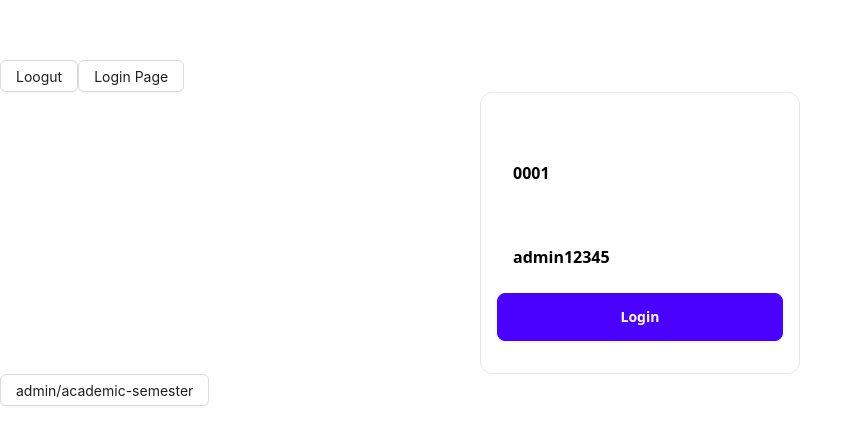
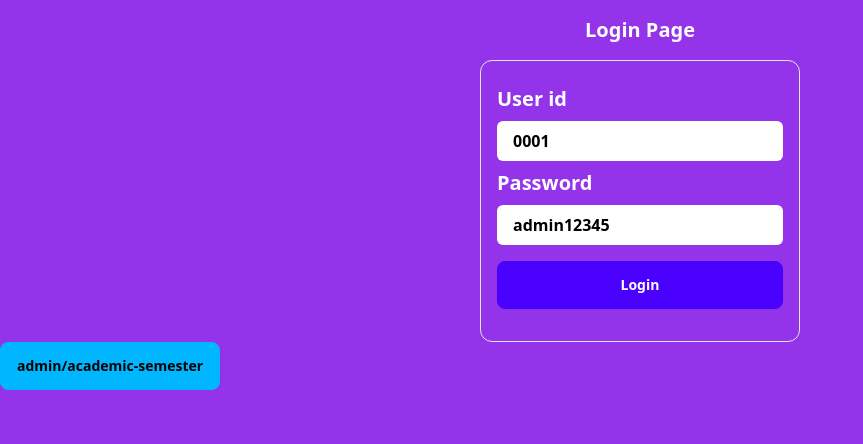
Before and after one commit to Suvrodev/UniversityManagement-Client, a React (Vite) app: page /login in a window 1280 px wide. Shown: the top 444 px of the page, without its empty margins (0-863 px from the left). Built offline with nearby package versions, Linux system fonts and the light colour scheme.

Commit message:
added department slice and login header

```diff
--- a/src/components/Header/Header.tsx
+++ b/src/components/Header/Header.tsx
@@ -1,10 +1,18 @@
 import { Button } from "antd";
-import { useAppDispatch } from "../../redux/hooks";
+import { useAppDispatch, useAppSelector } from "../../redux/hooks";
 import { logout } from "../../redux/features/auth/authSlice";
 import { useNavigate } from "react-router";
+import { useGetMeQuery } from "../../redux/features/auth/authApi";
 
 const Header = () => {
+  const { user } = useAppSelector((state) => state.auth);
   const dispatch = useAppDispatch();
+
+  const whoIsMe = useGetMeQuery(undefined)?.data?.data?.name?.firstName || "";
+  // console.log("Who is me: ", whoIsMe);
+  // const {} = useAppSelector((state) => state.departments);
+  // console.log("User in Header: ", user);
+  // console.log("Department in Header: ", departments);
   const handleLogout = () => {
     console.log("Logout Button");
     dispatch(logout());
@@ -12,9 +20,27 @@ const Header = () => {
 
   const navigate = useNavigate();
   return (
-    <div>
-      <Button onClick={handleLogout}>Loogut</Button>
-      <Button onClick={() => navigate("/login")}>Login Page</Button>
+    <div className="bg-blue-500 py-4 px-6">
+      <div className="flex justify-between items-center">
+        <h1 className="text-white font-bold text-xl">Ph University</h1>
+        <div>
+          {user ? (
+            <div className="flex items-center gap-4">
+              <p className="text-xl text-white font-bold">
+                Hi, <span className="italic text-orange-500">{whoIsMe}</span>
+              </p>
+              <Button onClick={handleLogout}>Loogut</Button>
+            </div>
+          ) : (
+            <Button
+              style={{ backgroundColor: "red" }}
+              onClick={() => navigate("/login")}
+            >
+              Login Page
+            </Button>
+          )}
+        </div>
+      </div>
     </div>
   );
 };
--- a/src/components/layout/Main/MainLayout.tsx
+++ b/src/components/layout/Main/MainLayout.tsx
@@ -2,20 +2,13 @@ import { Layout } from "antd";
 
 const { Content } = Layout;
 
-// import {
-//   UploadOutlined,
-//   UserOutlined,
-//   VideoCameraOutlined,
-// } from "@ant-design/icons";
-// import { Children, createElement } from "react";
-// import { NavLink, Outlet } from "react-router";
 import { Outlet } from "react-router";
 import Sidebar from "./Sidebar/Sidebar";
 import Header from "../../Header/Header";
 
 const MainLayout = () => {
   return (
-    <Layout>
+    <Layout className="h-auto">
       {/* <Sider
         breakpoint="lg"
         collapsedWidth="0"
@@ -59,6 +52,9 @@ const MainLayout = () => {
         </Footer> */}
       </Layout>
     </Layout>
+    // <div>
+    //   <Outlet />
+    // </div>
   );
 };
 
--- a/src/components/layout/Main/Sidebar/Sidebar.tsx
+++ b/src/components/layout/Main/Sidebar/Sidebar.tsx
@@ -7,6 +7,7 @@ const { Sider } = Layout;
 const Sidebar = () => {
   return (
     <Sider
+      className="max-h-fit"
       breakpoint="lg"
       collapsedWidth="0"
       onBreakpoint={(broken) => {
--- a/src/main.tsx
+++ b/src/main.tsx
@@ -10,11 +10,13 @@ import { Toaster } from "sonner";
 
 createRoot(document.getElementById("root")!).render(
   <StrictMode>
+    <div className="bg-purple-600">
       <Provider store={store}>
         <PersistGate loading={null} persistor={persistor}>
           <RouterProvider router={router} />
           <Toaster />
         </PersistGate>
       </Provider>
+    </div>
   </StrictMode>
 );
--- a/src/pages/Admin/AcademicManagement/AcademicDepartment/AcademicDepartment.tsx
+++ b/src/pages/Admin/AcademicManagement/AcademicDepartment/AcademicDepartment.tsx
@@ -1,10 +1,17 @@
 import Loading from "../../../../components/Loading/Loading";
 import { useGetAcademicDepartmentQuery } from "../../../../redux/features/Admin/AcademicManagementApi";
+import { setDepatment } from "../../../../redux/features/Admin/departmentSlice";
+import { useAppDispatch } from "../../../../redux/hooks";
+import { TDepartments } from "../../../../utils/Type/Type";
 
 const AcademicDepartment = () => {
   const { data, isLoading } = useGetAcademicDepartmentQuery(undefined);
+  const dispatch = useAppDispatch();
   const allDepartment = data?.data;
-  // console.log("All department: ", allDepartment);
+  console.log("All department: ", allDepartment);
+  if (allDepartment) {
+    dispatch(setDepatment(allDepartment));
+  }
 
   if (isLoading) {
     return <Loading />;
@@ -22,7 +29,7 @@ const AcademicDepartment = () => {
             </tr>
           </thead>
           <tbody>
-            {allDepartment.map((data: { name: string }, idx: number) => (
+            {allDepartment.map((data: TDepartments, idx: number) => (
               <tr key={idx}>
                 <th>{idx + 1}</th>
                 <td>{data?.name}</td>
--- a/src/pages/Admin/AcademicManagement/StudentManagement/CreateStudent.tsx
+++ b/src/pages/Admin/AcademicManagement/StudentManagement/CreateStudent.tsx
@@ -130,7 +130,7 @@ const CreateStudent = () => {
     return <Loading />;
   }
   return (
-    <div>
+    <div style={{ height: "100vh" }} className="">
       <h1 className="text-xl font-bold">Create Students</h1>
 
       <div className="mt-6">
@@ -258,7 +258,7 @@ const CreateStudent = () => {
             <div>
               <p>Password</p>
               <input
-                type="password"
+                type="text"
                 name="password"
                 defaultValue="123456"
                 required
--- a/src/pages/Login.tsx
+++ b/src/pages/Login.tsx
@@ -7,7 +7,6 @@ import Header from "../components/Header/Header";
 // import { useNavigate } from "react-router";
 import { toast } from "sonner";
 import { TUser } from "../utils/Type/Type";
-import { Button } from "antd";
 import { Link } from "react-router";
 
 const Login = () => {
@@ -47,14 +46,16 @@ const Login = () => {
     }
   };
   return (
-    <div>
+    <div className="h-[100vh] ">
+      <div className="overflow-hidden">
         <h1 className="text-xl font-bold text-white text-center my-4 ">
           Login Page
         </h1>
-      <Header />
-      <div className="border w-1/4 mx-auto p-4 rounded-xl ">
+
+        <div className="border w-full md:w-1/4 mx-auto p-4 rounded-xl ">
           <form onSubmit={handleLogin} className=" ">
-          <div className="flex flex-col items-center justify-center p-0">
+            <div>
+              <div className=" p-0">
                 <h1 className="text-xl text-white font-bold my-2">User id</h1>
                 <input
                   type="text"
@@ -79,13 +80,16 @@ const Login = () => {
               <button className="btn btn-primary my-4 text-white w-full">
                 Login
               </button>
+            </div>
           </form>
         </div>
 
         <Link to={"/admin/academic-semester"}>
-        <Button>admin/academic-semester</Button>
+          <button className="btn btn-info">admin/academic-semester</button>
         </Link>
       </div>
+    </div>
+    // <div className="h-[100vh]">Baal</div>
   );
 };
 
--- /dev/null
+++ b/src/redux/features/Admin/departmentSlice.ts
@@ -0,0 +1,25 @@
+import { TDepartments } from "./../../../utils/Type/Type";
+import { createSlice } from "@reduxjs/toolkit";
+
+interface DepartmentState {
+  departments: TDepartments[];
+}
+
+const initialState: DepartmentState = {
+  departments: [],
+};
+const departmentSlice = createSlice({
+  name: "departments",
+  initialState,
+  reducers: {
+    manageDepartment: (state) => {
+      console.log("In Department Slice: ", state.departments);
+    },
+    setDepatment: (state, action) => {
+      state.departments.push(action.payload);
+    },
+  },
+});
+
+export const { manageDepartment, setDepatment } = departmentSlice.actions;
+export default departmentSlice.reducer;
--- a/src/redux/features/auth/authApi.ts
+++ b/src/redux/features/auth/authApi.ts
@@ -9,7 +9,15 @@ const authApi = baseApi.injectEndpoints({
         body: userInfo,
       }),
     }),
+    getMe: builder.query({
+      query: () => {
+        return {
+          url: "/users/me",
+          method: "GET",
+        };
+      },
+    }),
   }),
 });
 
-export const { useLoginMutation } = authApi;
+export const { useLoginMutation, useGetMeQuery } = authApi;
--- a/src/redux/store.tsx
+++ b/src/redux/store.tsx
@@ -1,5 +1,6 @@
 import { configureStore } from "@reduxjs/toolkit";
 import authReducer from "./features/auth/authSlice";
+import departmentReducer from "./features/Admin/departmentSlice";
 import { baseApi } from "./api/baseApi";
 import {
   persistStore,
@@ -23,6 +24,7 @@ const persistedAuthReducer = persistReducer(persistConfig, authReducer);
 export const store = configureStore({
   reducer: {
     auth: persistedAuthReducer,
+    departments: departmentReducer,
     [baseApi.reducerPath]: baseApi.reducer,
   },
   middleware: (getDefaultMiddleware) =>
--- a/src/utils/Type/Type.ts
+++ b/src/utils/Type/Type.ts
@@ -17,6 +17,10 @@ export type TAcademicFaculty = {
   _id: string;
   name: string;
 };
+export type TDepartments = {
+  _id: string;
+  name: string;
+};
 // export type TUserNotFound={
 //  error:{
 //   data:{
```
Lines whose indentation alone changed are shown as unchanged.
